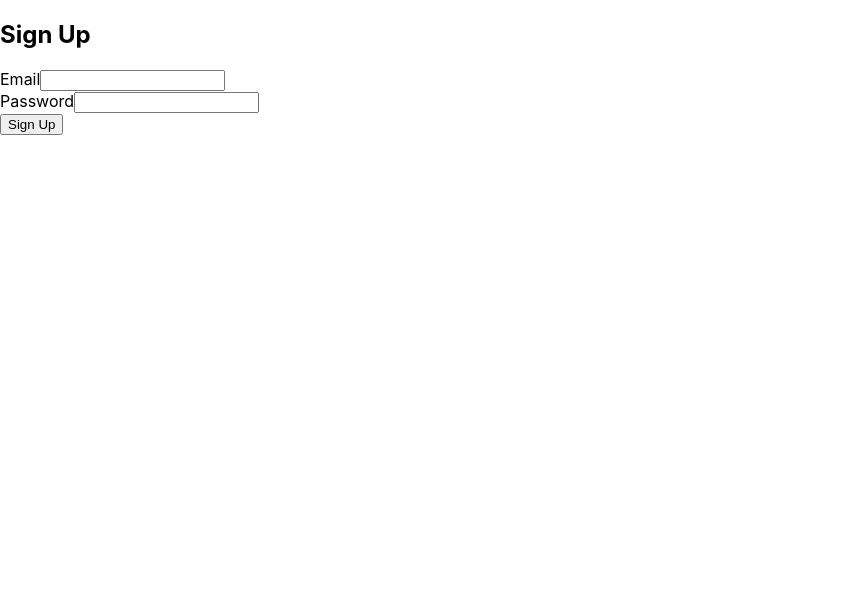
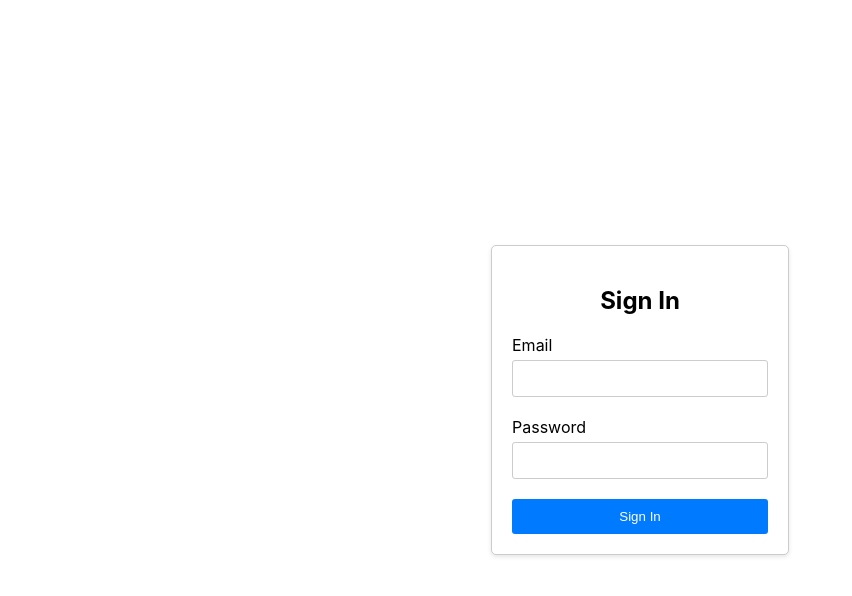
Before and after one commit to thesafatem/jeopardy-selection-frontend, a React (Create React App) app: page / in a window 1280 px wide. Shown: the top 596 px of the page, without its empty margins (0-852 px from the left). Built offline with nearby package versions, Linux system fonts and the light colour scheme.

Commit message:
Add style

```diff
--- a/src/components/App.tsx
+++ b/src/components/App.tsx
@@ -1,7 +1,7 @@
 import React, {useState} from 'react';
 import '../App.css';
-import AuthForm from "./Auth/AuthForm";
 import SignUp from "./Auth/SignUp";
+import SignIn from "./Auth/SignIn";
 
 interface IUser {
     name: string;
@@ -76,7 +76,7 @@ function App() {
       <>
         {/*<Input/>*/}
         {/*  <Tournament/>*/}
-          <SignUp/>
+          <SignIn/>
       </>
   );
 }
--- /dev/null
+++ b/src/components/Auth/Auth.css
@@ -0,0 +1,63 @@
+.container {
+    display: flex;
+    justify-content: center;
+    align-items: center;
+    height: 100vh;
+}
+
+.auth-container {
+    width: 20%;
+    padding: 20px;
+    border: 1px solid #ccc;
+    border-radius: 5px;
+    background-color: #fff;
+    box-shadow: 0 2px 4px rgba(0, 0, 0, 0.1);
+}
+
+.auth-container h2 {
+    margin-bottom: 20px;
+    text-align: center;
+}
+
+.auth-container form {
+    display: flex;
+    flex-direction: column;
+}
+
+.auth-container button {
+    padding: 10px;
+    background-color: #007bff;
+    /*background-color: green;*/
+    color: #fff;
+    border: none;
+    border-radius: 3px;
+    cursor: pointer;
+}
+
+.auth-container button:disabled {
+    background-color: #ccc;
+    cursor: not-allowed;
+}
+
+.error {
+    color: #dc3545;
+    margin-top: 5px;
+    margin-bottom: 5px;
+}
+
+.input-container {
+    margin-bottom: 20px;
+    width: 100%;
+    display: flex;
+    flex-direction: column;
+}
+
+.input-container label {
+    margin-bottom: 5px;
+}
+
+.input-container input {
+    padding: 10px;
+    border: 1px solid #ccc;
+    border-radius: 3px;
+}
--- a/src/components/Auth/AuthForm.tsx
+++ b/src/components/Auth/AuthForm.tsx
@@ -23,8 +23,10 @@ const AuthForm: React.FC<IAuthFormProps> = ({onSubmit, isSignUp = false}) => {
     }
 
     return (
+        <div className="auth-container">
+            <h2>{isSignUp ? "Sign Up" : "Sign In"}</h2>
             <form onSubmit={handleSubmit}>
-            <div>
+                <div className="input-container">
                     <label>Email</label>
                     <input
                         type="email"
@@ -33,7 +35,7 @@ const AuthForm: React.FC<IAuthFormProps> = ({onSubmit, isSignUp = false}) => {
                         required
                     />
                 </div>
-            <div>
+                <div className="input-container">
                     <label>Password</label>
                     <input
                         type="password"
@@ -47,6 +49,7 @@ const AuthForm: React.FC<IAuthFormProps> = ({onSubmit, isSignUp = false}) => {
                     {isSignUp ? 'Sign Up' : 'Sign In'}
                 </button>
             </form>
+        </div>
     )
 }
 
--- a/src/components/Auth/SignIn.tsx
+++ b/src/components/Auth/SignIn.tsx
@@ -1,5 +1,6 @@
 import React from 'react';
 import AuthForm from "./AuthForm";
+import './Auth.css'
 
 const SignIn: React.FC = () => {
     const handleSignIn = async (email: string, password: string) => {
@@ -21,8 +22,7 @@ const SignIn: React.FC = () => {
     }
 
     return (
-        <div>
-            <h2>Sign In</h2>
+        <div className="container">
             <AuthForm onSubmit={handleSignIn} />
         </div>
     )
--- a/src/components/Auth/SignUp.tsx
+++ b/src/components/Auth/SignUp.tsx
@@ -1,5 +1,6 @@
 import React from 'react';
 import AuthForm from "./AuthForm";
+import './Auth.css'
 
 const SignUp: React.FC = () => {
     const handleSignUp = async (email: string, password: string) => {
@@ -21,8 +22,7 @@ const SignUp: React.FC = () => {
     }
 
     return (
-        <div>
-            <h2>Sign Up</h2>
+        <div className="container">
             <AuthForm onSubmit={handleSignUp} isSignUp />
         </div>
     )
```
Lines whose indentation alone changed are shown as unchanged.
